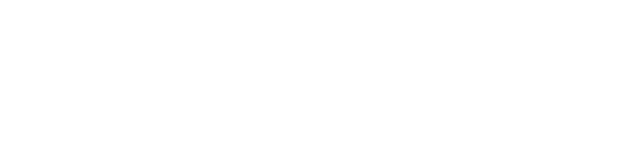
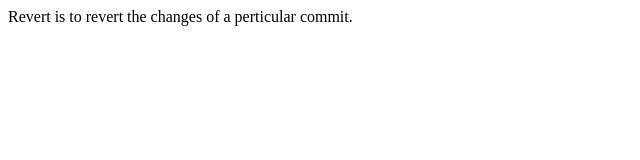
Before and after one commit to rajtraining4car/learngit, a plain HTML site: page third.html in a window 1280 px wide. Shown: the whole page, without its empty margins (0-640 px from the left). Drawn offline with Linux system fonts and the light colour scheme.

Commit message:
Removing third.html

```diff
--- a/third.html
+++ b/third.html
@@ -5,6 +5,6 @@
     <title>third</title>
 </head>
 <body>
-
+Revert is to revert the changes of a perticular commit.
 </body>
 </html>
```
